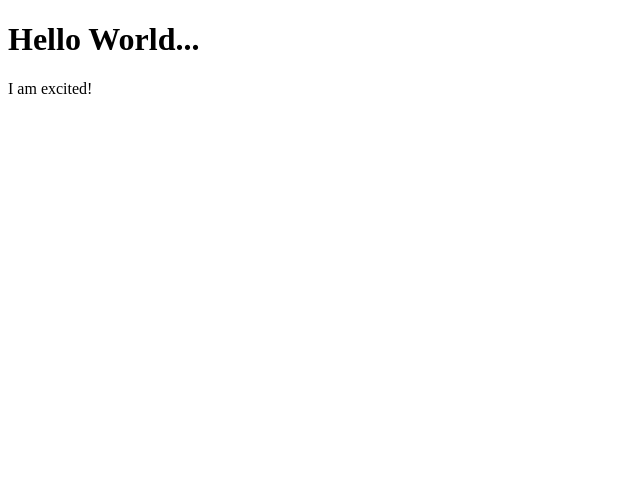
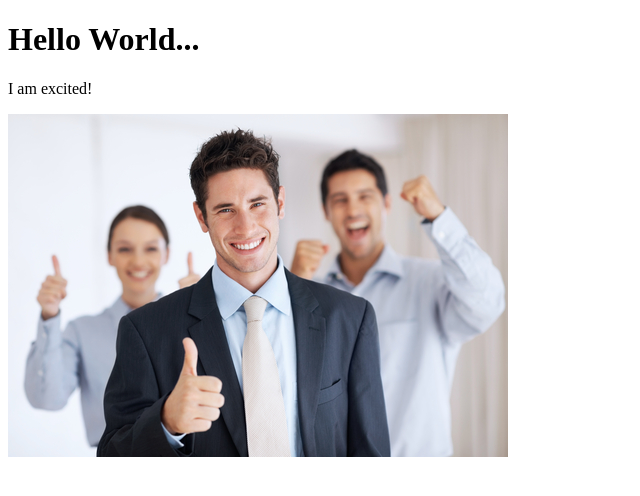
Before and after one commit to ujjaldeb/my-repo, a plain HTML site: page index.html in a window 1280 px wide. Shown: the whole page, without its empty margins (0-640 px from the left). Drawn offline with Linux system fonts and the light colour scheme.

Commit message:
Image Added

```diff
--- a/index.html
+++ b/index.html
@@ -8,5 +8,6 @@
 <body>
     <h1>Hello World...</h1>
     <p>I am excited!</p>
+    <img src="employee.jpg" alt="">
 </body>
 </html>
```
Also changed, not shown: employee.jpg (added).
